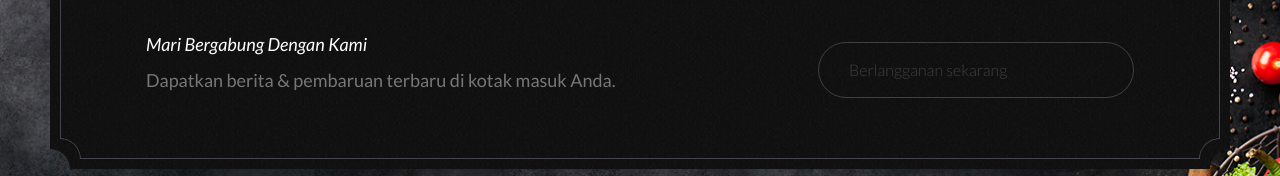
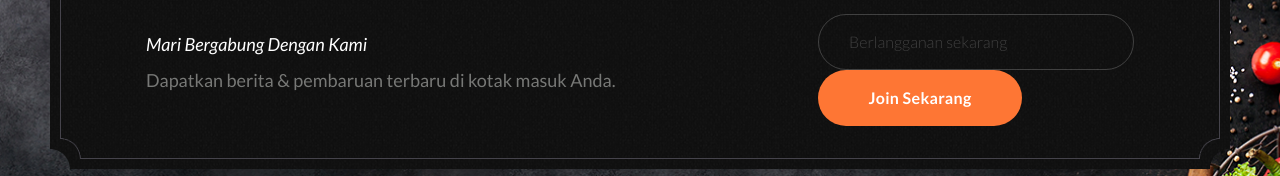
Before and after one commit to Githaidar/fixed_restoran, a React (Create React App) app: page /booking in a window 1280 px wide. Shown: the part 2926-3102 px from the top of the page. Built offline with nearby package versions, Linux system fonts and the light colour scheme; a web font is replaced by a local one.

Commit message:
submit btn

```diff
--- a/src/components/Newsletter.js
+++ b/src/components/Newsletter.js
@@ -1,10 +1,10 @@
 import React from 'react';
 //import data
-import {newsletterData} from '../data';
+import { newsletterData } from '../data';
 
 const Newsletter = () => {
   //destructure newsletter data
-  const {title, subtitle, placeholder, btnText} = newsletterData;
+  const { title, subtitle, placeholder, btnText } = newsletterData;
   return <div className='bg-none lg:bg-newsletter lg:bg-cover lg:h-[220px] lg:bg-center lg:px-24 xl:bg-auto'>
     <div className='flex flex-col lg:flex-row justify-between items-center h-full'>
       {/* {/title & subtitle/} */}
@@ -15,9 +15,13 @@ const Newsletter = () => {
       {/* {/form/} */}
       <form className='flec flex-col lg:flex-row lg:gap-x-[10px] gap-y-4'>
         <input
-        className='input bg-transparent placeholder:font-light placeholder:text-white/20 text-white focus:ring-1 focus:ring-accent border border-white/20 transition-all'
-        type='text'
-        placeholder={placeholder}/>
+          className='input bg-transparent placeholder:font-light placeholder:text-white/20 text-white focus:ring-1 focus:ring-accent border border-white/20 transition-all'
+          type='email'
+          placeholder={placeholder}
+        />
+        <button type='submit' className='btn capitalize w-full lg:max-w-[204px]'>
+          {btnText}
+        </button>
       </form>
     </div>
   </div>;
```
